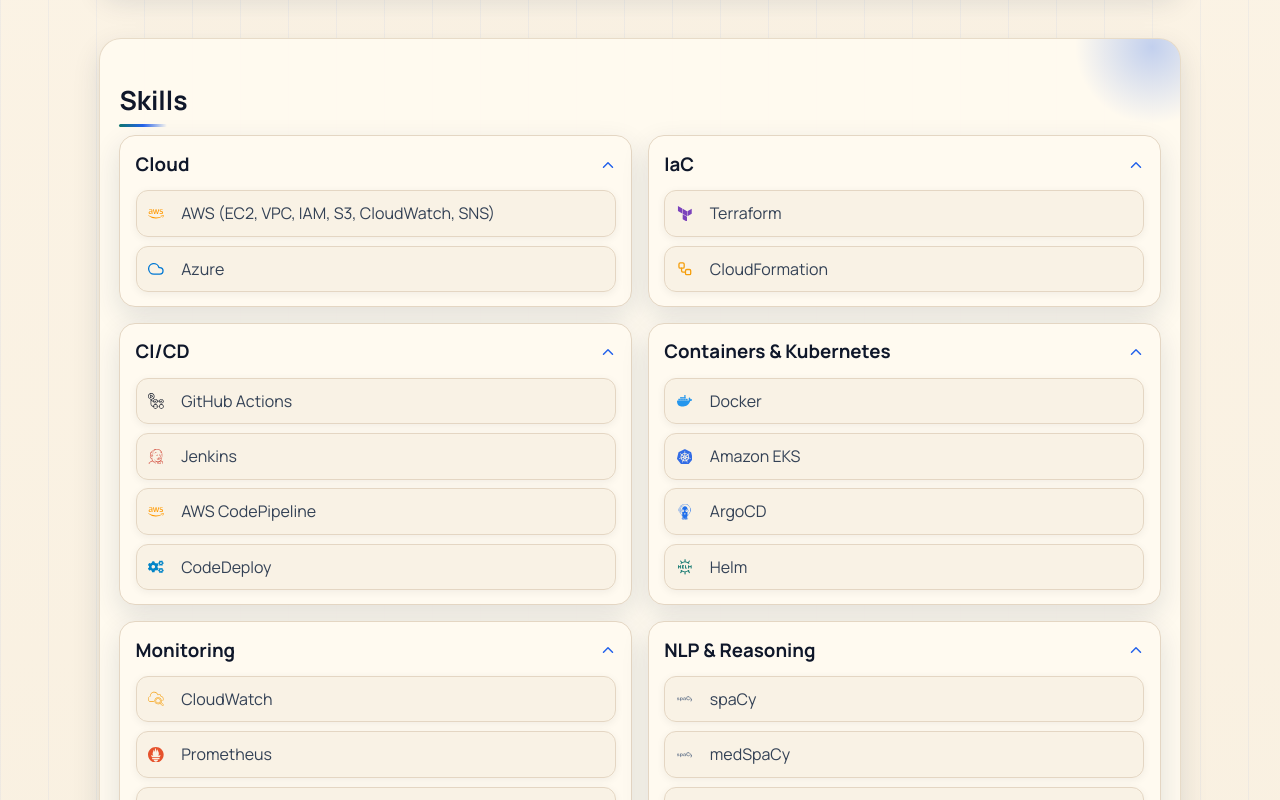
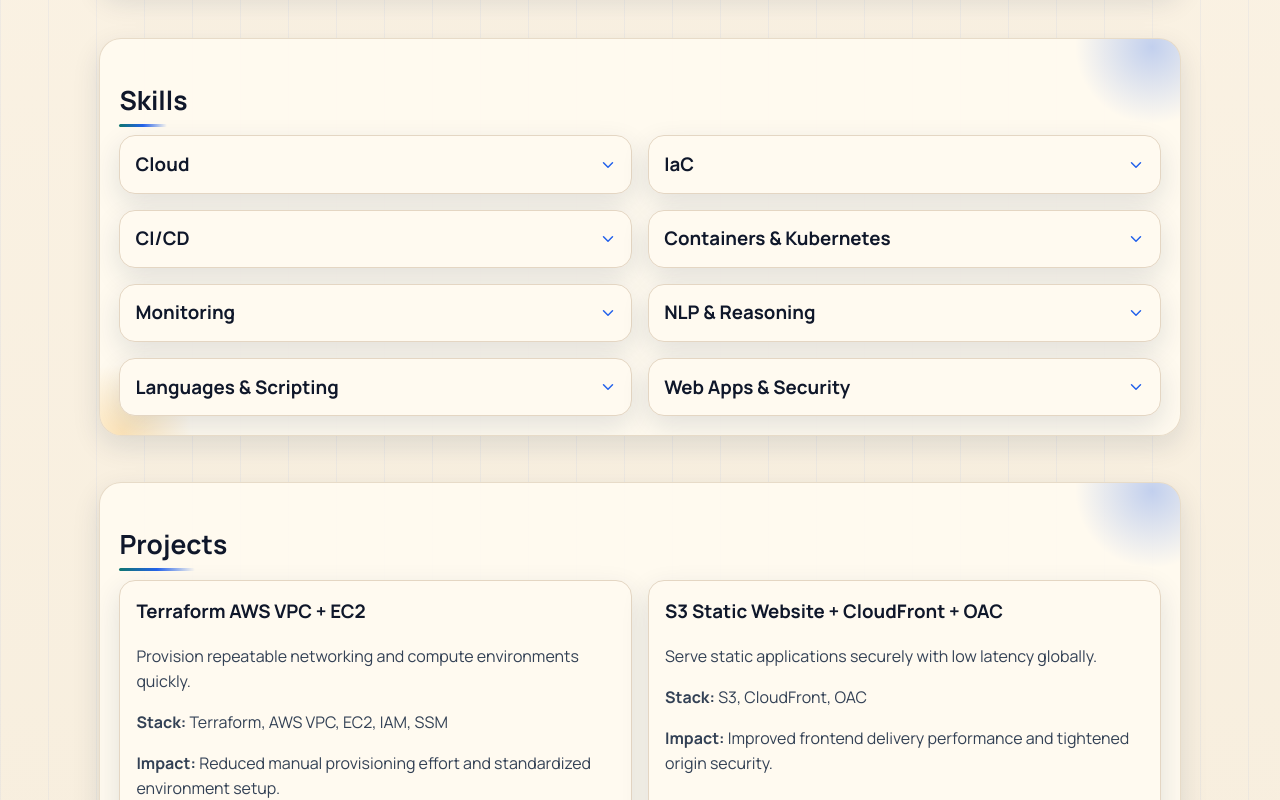
Before and after one commit to Vanshajsrivastava/react-frontend, a React (Create React App) app: page / in a window 1280 px wide. Shown: the part 2000-2800 px from the top of the page. Built offline with nearby package versions, Linux system fonts and the light colour scheme.

Commit message:
Close skill dropdowns by default and prevent card stretch gaps

```diff
--- a/src/App.css
+++ b/src/App.css
@@ -507,7 +507,8 @@
 }
 
 .skill-card {
-  height: fit-content;
+  height: auto;
+  align-self: start;
 }
 
 .skill-card:hover,
--- a/src/App.js
+++ b/src/App.js
@@ -514,7 +514,7 @@
           <h2>Skills</h2>
           <div className="skills-grid">
             {skillGroups.map((group) => (
-              <details className="skill-card skill-dropdown" key={group.title} open>
+              <details className="skill-card skill-dropdown" key={group.title}>
                 <summary className="skill-summary">
                   <h3>{group.title}</h3>
                   <IoChevronDown className="skill-chevron" aria-hidden="true" />
```
